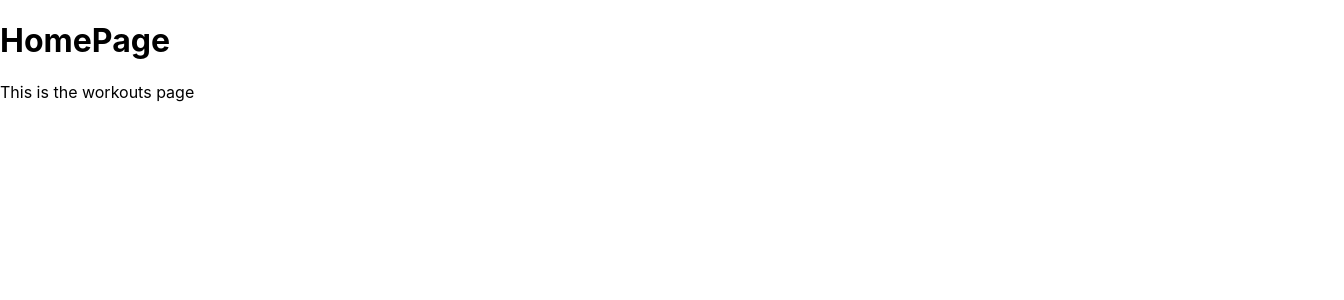
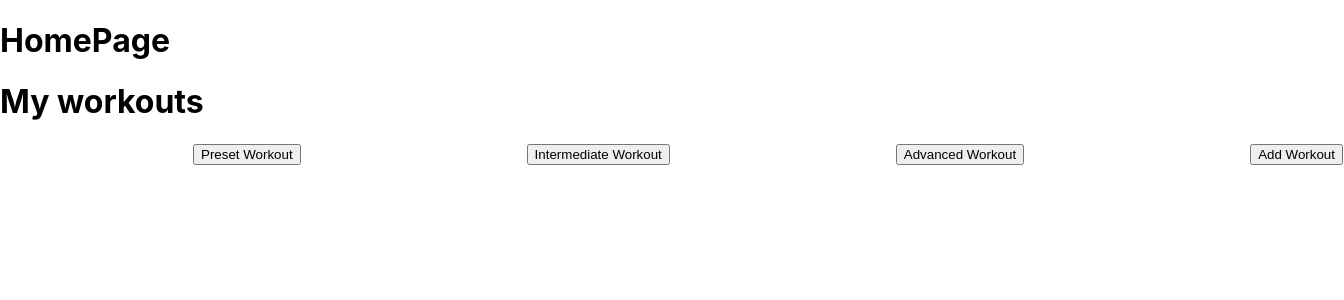
Before and after one commit to imcalled/BNTA-Capstone, a React (Create React App) app in the folder frontEnd/: page /WorkoutsPage in a window 1280 px wide. Shown: the top 300 px of the page, 1344 px wide, since content can reach past the window. Built offline with nearby package versions, Linux system fonts and the light colour scheme.

Commit message:
created buttons and used grid display

```diff
--- a/frontEnd/src/App.js
+++ b/frontEnd/src/App.js
@@ -21,6 +21,7 @@ function App() {
       </Routes>
     </div>
     </BrowserRouter>
+
   );
 
 }
--- a/frontEnd/src/Pages/WorkoutsPage.js
+++ b/frontEnd/src/Pages/WorkoutsPage.js
@@ -1,8 +1,16 @@
+import React, { useState } from "react";
+import WorkoutsList from "../components/WorkoutsList";
+
 const WorkoutsPage = () => {
     return(
+
         <>
-        This is the workouts page
+
+            <WorkoutsList />
+
         </>
+
+
     )
 }
 
--- /dev/null
+++ b/frontEnd/src/components/Workout.css
@@ -0,0 +1,24 @@
+.all-buttons{
+  background-color: #dfb1d9;
+  display: grid;
+  grid-template-columns: 30% 30% 30% 30%;
+  margin-left: 15%;
+  margin-right: 15%;
+  background: rgba( 255, 255, 255, 0.05 );
+  backdrop-filter: blur( 7px );
+  -webkit-backdrop-filter: blur( 7px );
+  border-radius: 10px;
+  border: 1px solid rgba( 255, 255, 255, 0.18 );
+  display: flex;
+  flex-wrap: wrap;
+  justify-content: space-between;
+  width: 1150px;
+}
+
+/* .beginner-button {
+    padding: 2rem;
+}
+
+.-button {
+    padding: 2rem;
+} */
--- /dev/null
+++ b/frontEnd/src/components/Workout.js
@@ -0,0 +1,31 @@
+import React from 'react';
+import './Workout.css';
+
+const Workout = () => {
+    return (
+        <div className="all-buttons">
+            <div className="button-1">
+                <button className="beginner-button"> Preset Workout </button>
+            </div>
+
+            <div className="button-2">
+                <button className="intermediate-button"> Intermediate Workout </button>
+            </div>
+
+            <div className="button-3">
+                <button className="advanced-button"> Advanced Workout </button>
+            </div>
+
+            <div className="button-4">
+                <button className="add-workout-button"> Add Workout </button>
+            </div>
+
+
+        </div>
+    )
+
+
+
+}
+
+export default Workout;
--- /dev/null
+++ b/frontEnd/src/components/WorkoutsList.js
@@ -0,0 +1,20 @@
+import React from 'react';
+import Workout from './Workout';
+
+const WorkoutsList= () => {
+    return (
+        <>
+            <h1>
+            My workouts
+            </h1>
+
+            <Workout />
+
+            <section className="Workout-List">
+
+            </section>
+        </>
+    )
+}
+
+export default WorkoutsList;
--- a/frontEnd/src/index.js
+++ b/frontEnd/src/index.js
@@ -2,7 +2,7 @@ import React from 'react';
 import ReactDOM from 'react-dom';
 import './index.css';
 import App from './App';
-import reportWebVitals from './reportWebVitals';
+
 
 ReactDOM.render(
   <React.StrictMode>
@@ -10,8 +10,3 @@ ReactDOM.render(
   </React.StrictMode>,
   document.getElementById('root')
 );
-
-// If you want to start measuring performance in your app, pass a function
-// to log results (for example: reportWebVitals(console.log))
-// or send to an analytics endpoint. Learn more: https://bit.ly/CRA-vitals
-reportWebVitals();
```
